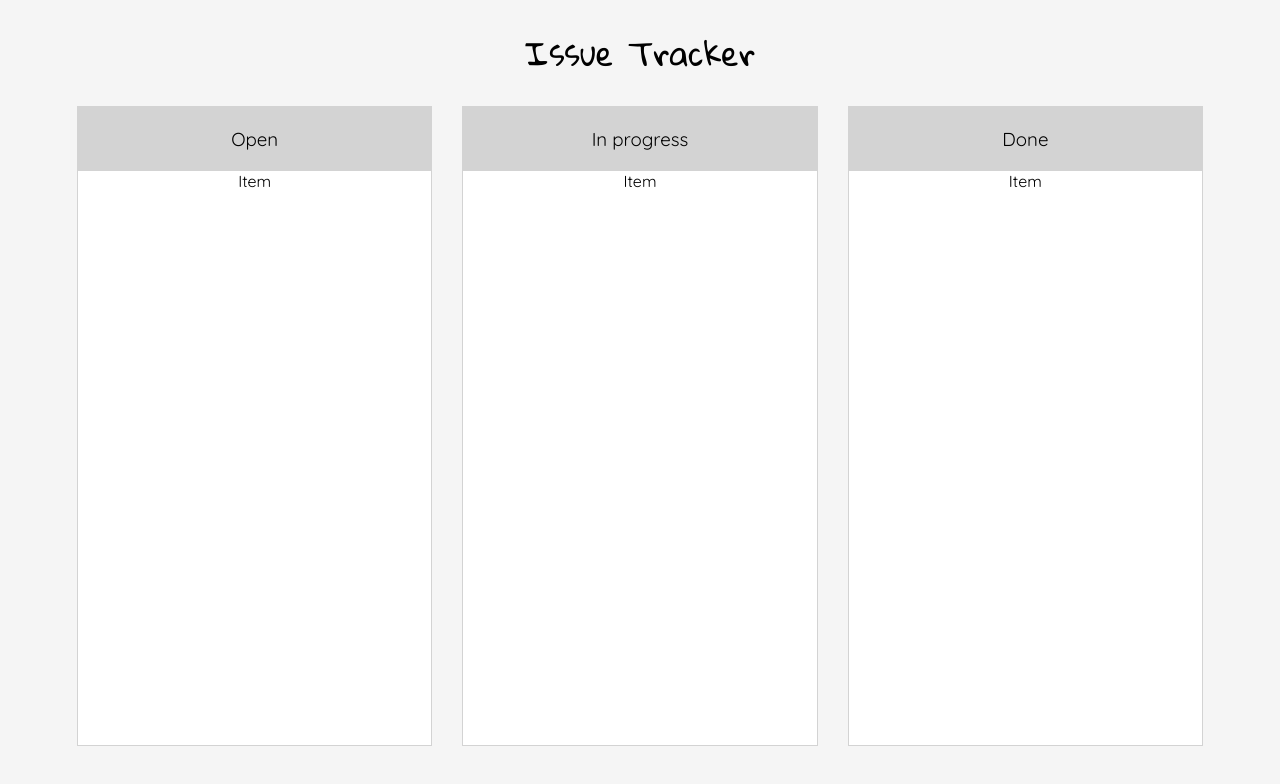
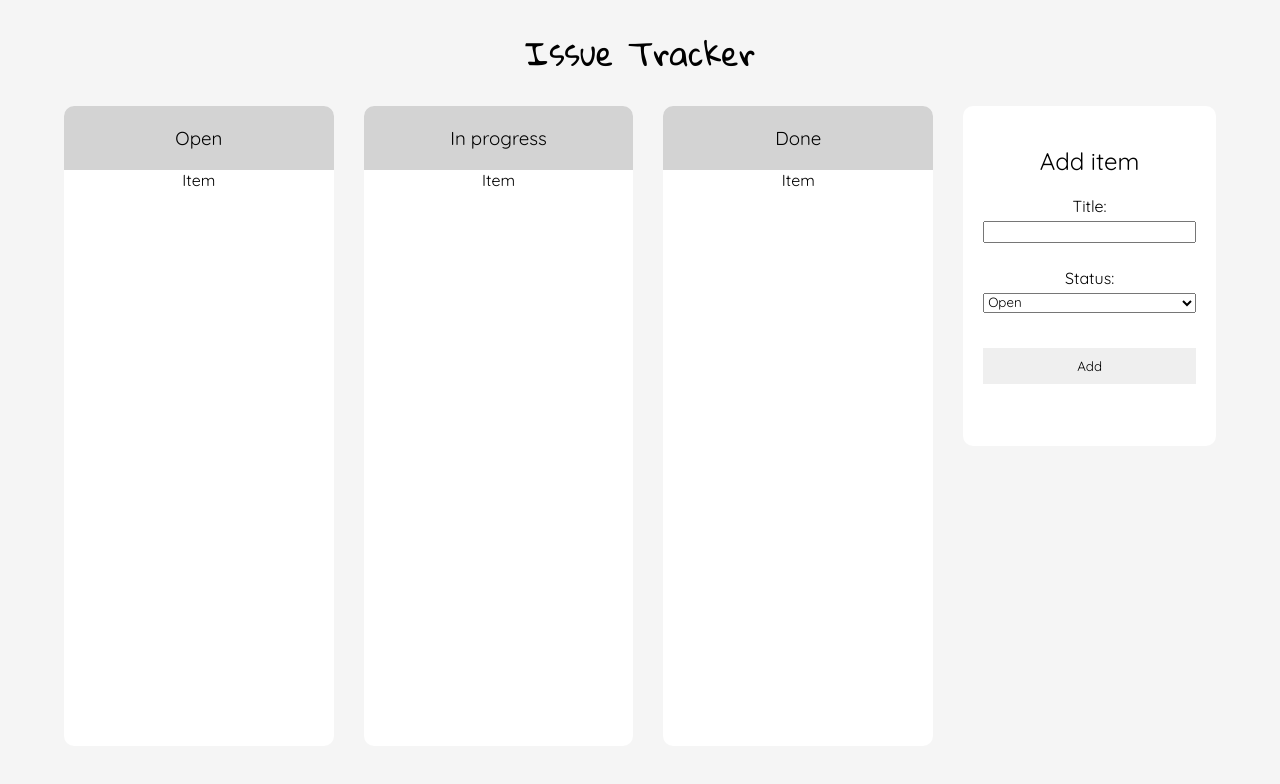
Before and after one commit to rose-phillips/kanban-board, a React (Vite) app: page / in a window 1280 px wide. Shown: the top 784 px of the page. Built offline with nearby package versions, Linux system fonts and the light colour scheme.

Commit message:
adding 'add item' form

```diff
--- a/src/App.css
+++ b/src/App.css
@@ -24,14 +24,43 @@ h1 {
 }
 
 .list-container {
-  border: 1px solid lightgrey;
   background-color: white;
   width: 33%;
   min-height: 100%;
+  border-radius: 10px;
 }
 
 .list-title {
   padding: 20px;
   margin: 0;
   background-color: lightgrey;
+  border-top-left-radius: 10px;
+  border-top-right-radius: 10px;
 }
+
+.form-container,
+form {
+  display: flex;
+  flex-direction: column;
+}
+
+.form-container {
+  width: 300px;
+  height: 300px;
+  background-color: white;
+  padding: 20px;
+  border-radius: 10px;
+}
+
+form {
+  gap: 5px;
+}
+input,
+select {
+  margin-bottom: 20px;
+}
+.form-button {
+  margin-top: 10px;
+  padding: 10px 7px;
+  border: none;
+}
--- a/src/App.tsx
+++ b/src/App.tsx
@@ -1,4 +1,5 @@
 import './App.css'
+import { AddIssueForm } from './components/AddIssueForm'
 import { List } from './components/List'
 
 function App() {
@@ -8,9 +9,11 @@ function App() {
     <div className='app'>
 <h1>Issue Tracker</h1>
 <main className='board'>
+
     <List listTitle="Open"/>
     <List listTitle="In progress"/>
     <List listTitle="Done"/>
+      <AddIssueForm/>
 </main>
     </div>
   )
--- /dev/null
+++ b/src/components/AddIssueForm.tsx
@@ -0,0 +1,22 @@
+import { Status } from "../types"
+
+
+export const AddIssueForm = () => {
+  return (
+    <div className="form-container">
+      <h2>Add item</h2>
+      <form action="">
+        <label htmlFor="title">Title:</label>
+        <input type="text" id="title" />
+        <label htmlFor="status">Status:</label>
+        <select name="status" id="status" title="status">
+        {Object.values(Status).map((value) => (
+        <option key={value}>{value}</option>
+      ))}
+        </select>
+        <input className="form-button" type="submit" value="Add"/>
+    </form>
+    </div>
+
+  )
+}
--- a/src/index.css
+++ b/src/index.css
@@ -1,5 +1,5 @@
 #root {
-  width: 1126px;
+  width: 90%;
   max-width: 100%;
   margin: 0 auto;
   text-align: center;
--- a/src/types.ts
+++ b/src/types.ts
@@ -1,13 +1,19 @@
-export type Status = "Open" | "In progress" | "Done"
+export const Status = {
+  Open: "Open",
+  InProgress: "In progress",
+  Done: "Done"
+} as const;
+
+export type StatusType = typeof Status[keyof typeof Status];
 
 export interface ItemTypes {
   id: string,
   name: string,
-  status: Status,
+  status: StatusType,
   selected: boolean
 }
 
 export interface ListTypes {
-listTitle: Status,
+listTitle: StatusType,
 listItems?: ItemTypes[]
 }
```
